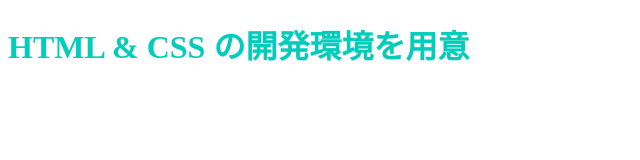
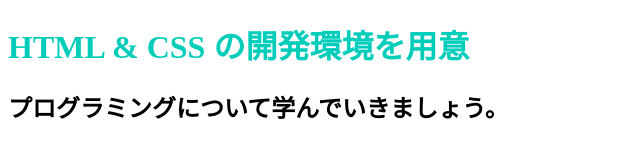
Before and after one commit to Spiderweb0204/.github.io, a plain HTML site: page index.html in a window 1280 px wide. Shown: the whole page, without its empty margins (0-640 px from the left). Drawn offline with Linux system fonts and the light colour scheme.

Commit message:
Update index.html

```diff
--- a/index.html
+++ b/index.html
@@ -7,5 +7,6 @@
   </head>
   <body>
     <h1 class="title">HTML & CSS の開発環境を用意</h1>
+    <h2>プログラミングについて学んでいきましょう。</h2>
   </body>
 </html>
```
